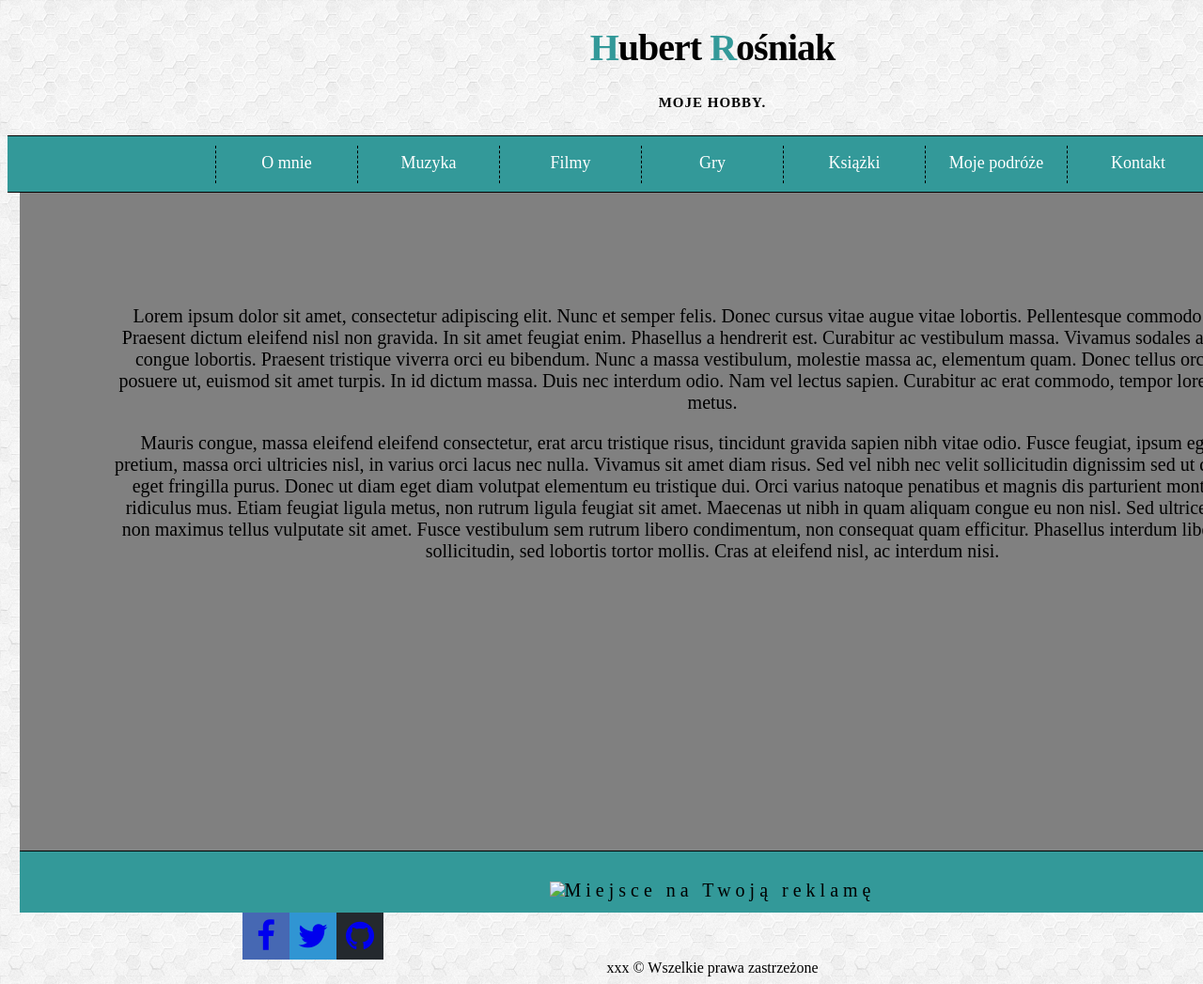
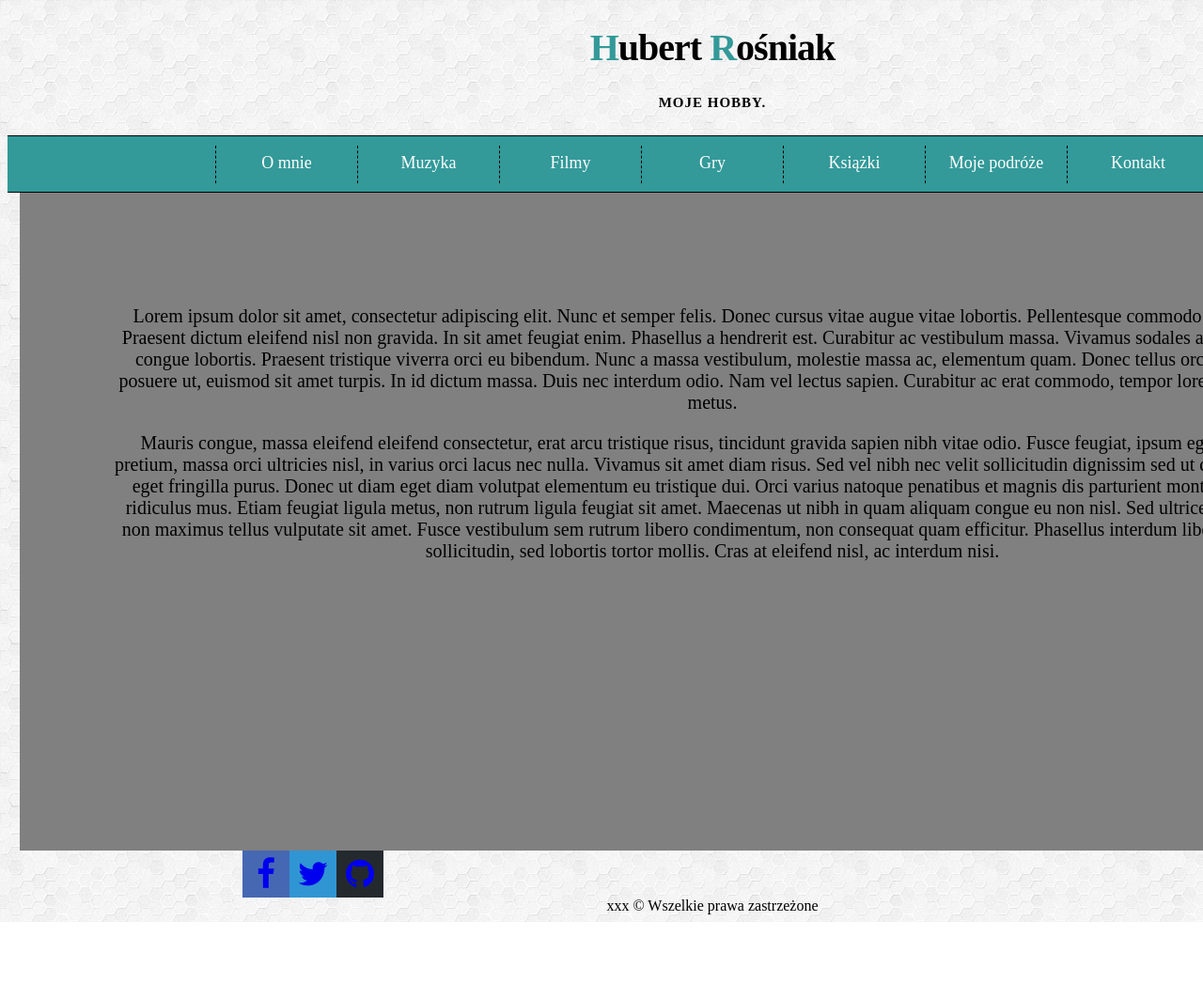
Before and after one commit to Hesuroki/hobby, a plain HTML site: page index.html in a window 1280 px wide. Shown: the top 1047 px of the page at 94% size. After the commit the page ends 981 px from the top, so only its background shows below. Drawn offline with Linux system fonts and the light colour scheme.

Commit message:
no message

```diff
--- a/index.html
+++ b/index.html
@@ -78,7 +78,7 @@
 
 
 			</div>
-		<div id="ad"><img src="#">Miejsce na Twoją reklamę</img></div>
+
 
 		<div class="socials">
 			<div class="sociallinks">
--- a/style.css
+++ b/style.css
@@ -54,20 +54,6 @@ body
 	font-size: 20px;
 	padding: 100px;
 
-}
-#ad
-{
-	color: #000000;
-	text-align: center;
-    height: 5px;
-	width: 1415px;
-	background-color: #339999;
-	letter-spacing: 5px;
-	margin-left: auto;
-	margin-right: auto;
-	font-size: 20px;
-	padding: 30px;
-	border-top: 1px solid #000000;
 }
 
 
```
